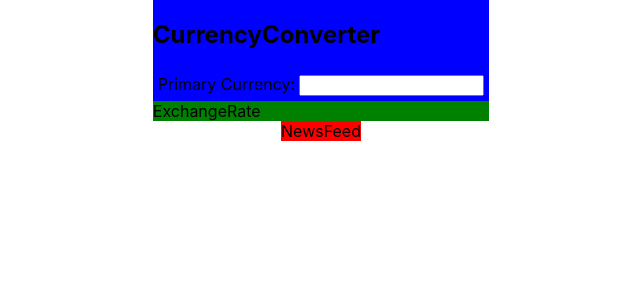
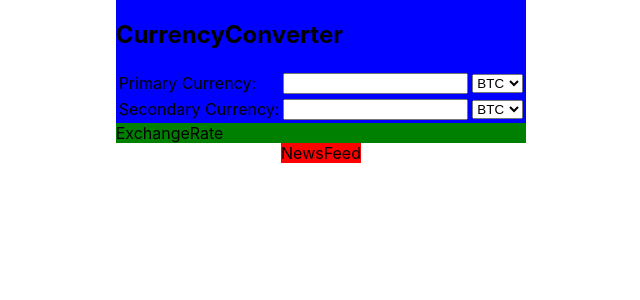
Before and after one commit to HaydenSmith25/crypto-dashboard, a React (Create React App) app: page / in a window 1280 px wide. Shown: the top 300 px of the page, without its empty margins (319-959 px from the left). Built offline with nearby package versions, Linux system fonts and the light colour scheme.

Commit message:
useState added to handleand save once users select a currency

```diff
--- a/src/Components/currencyConverter.js
+++ b/src/Components/currencyConverter.js
@@ -1,20 +1,58 @@
+import { useState } from "react";
 import ExchangeRate from "./ExchangeRate";
 
 const CurrencyConverter = () => {
+  //Hard coding currencies because the API returns many currency options and we are only using crypto (& USD)
+  const currencies = ["BTC", "ETH", "USD", "XRP", "LTC", "ADA"];
+  const [chosenPrimaryCurrency, setChosenPrimaryCurrency] = useState("BTC");
+  const [chosenSecondaryCurrency, setChosenSecondaryCurrency] = useState("BTC");
+
   return (
     <div className="currency-converter">
       <h2>CurrencyConverter</h2>
 
+      <div className="input-box">
         <table>
-        <body>
+          <tbody>
             <tr>
               <td>Primary Currency:</td>
               <td>
                 <input type="number" name="currency-amount-1" value={""} />
               </td>
+              <td>
+                <select
+                  value={chosenPrimaryCurrency}
+                  name="currency-option"
+                  className="currency-options"
+                  onChange={(e) => setChosenPrimaryCurrency(e.target.value)}
+                >
+                  {currencies.map((currency, _index) => (
+                    <option key={_index}>{currency}</option>
+                  ))}
+                </select>
+              </td>
             </tr>
-        </body>
+            <tr>
+              <td>Secondary Currency:</td>
+              <td>
+                <input type="number" name="currency-amount-2" value={""} />
+              </td>
+              <td>
+                <select
+                  value={chosenSecondaryCurrency}
+                  name="currency-option-2"
+                  className="currency-options"
+                  onChange={(e) => setChosenSecondaryCurrency(e.target.value)}
+                >
+                  {currencies.map((currency, _index) => (
+                    <option key={_index}>{currency}</option>
+                  ))}
+                </select>
+              </td>
+            </tr>
+          </tbody>
         </table>
+      </div>
       <ExchangeRate />
     </div>
   );
```
Lines whose indentation alone changed are shown as unchanged.
